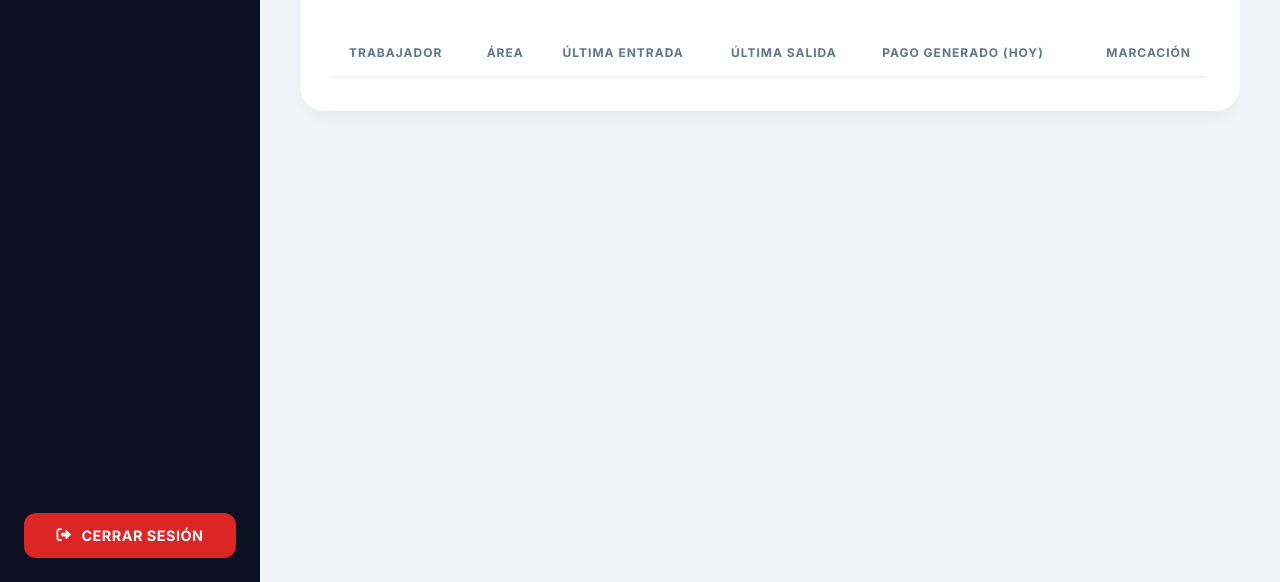
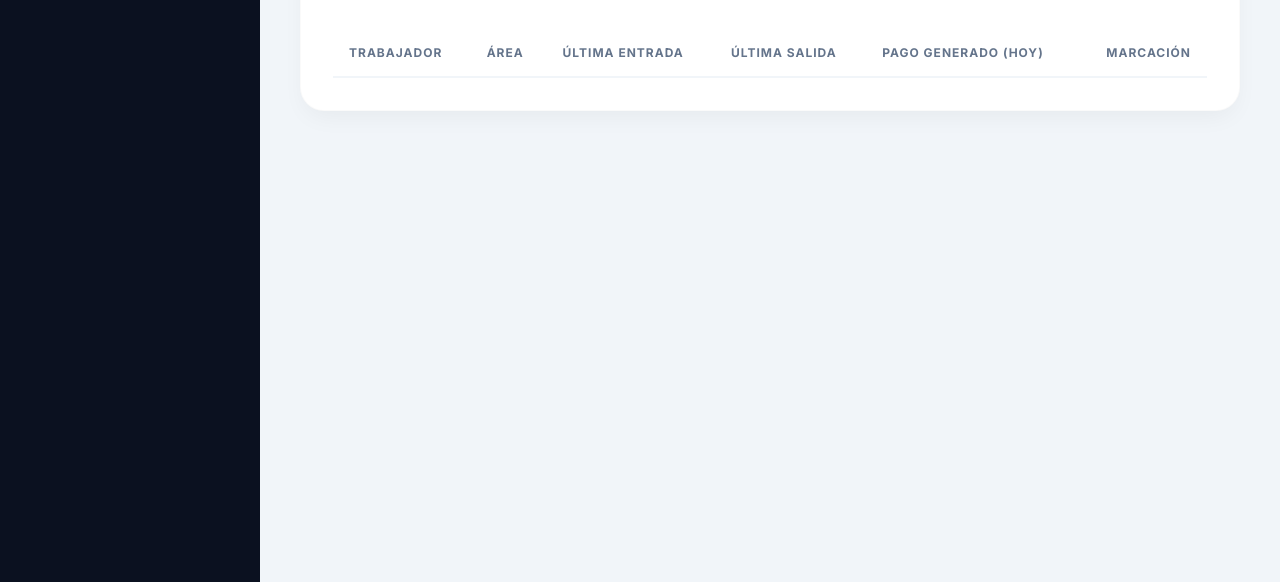
Before and after one commit to dfdecurt11-droid/Taller_pagos, a website: page frontend/asistencia.html in a window 1280 px wide. Shown: the part 218-800 px from the top of the page. Drawn offline with Linux system fonts and the light colour scheme.

Commit message:
ajustes en el index.html

```diff
--- a/frontend/asistencia.html
+++ b/frontend/asistencia.html
@@ -197,12 +197,6 @@
                 <i class="fa-solid fa-calendar-check"></i> <span>Asistencia</span>
             </div>
         </nav>
-
-        <div class="logout-container">
-            <button class="btn-logout" onclick="cerrarSesion()">
-                <i class="fa-solid fa-right-from-bracket"></i> <span>Cerrar Sesión</span>
-            </button>
-        </div>
     </div>
 
     <div class="content">
```
